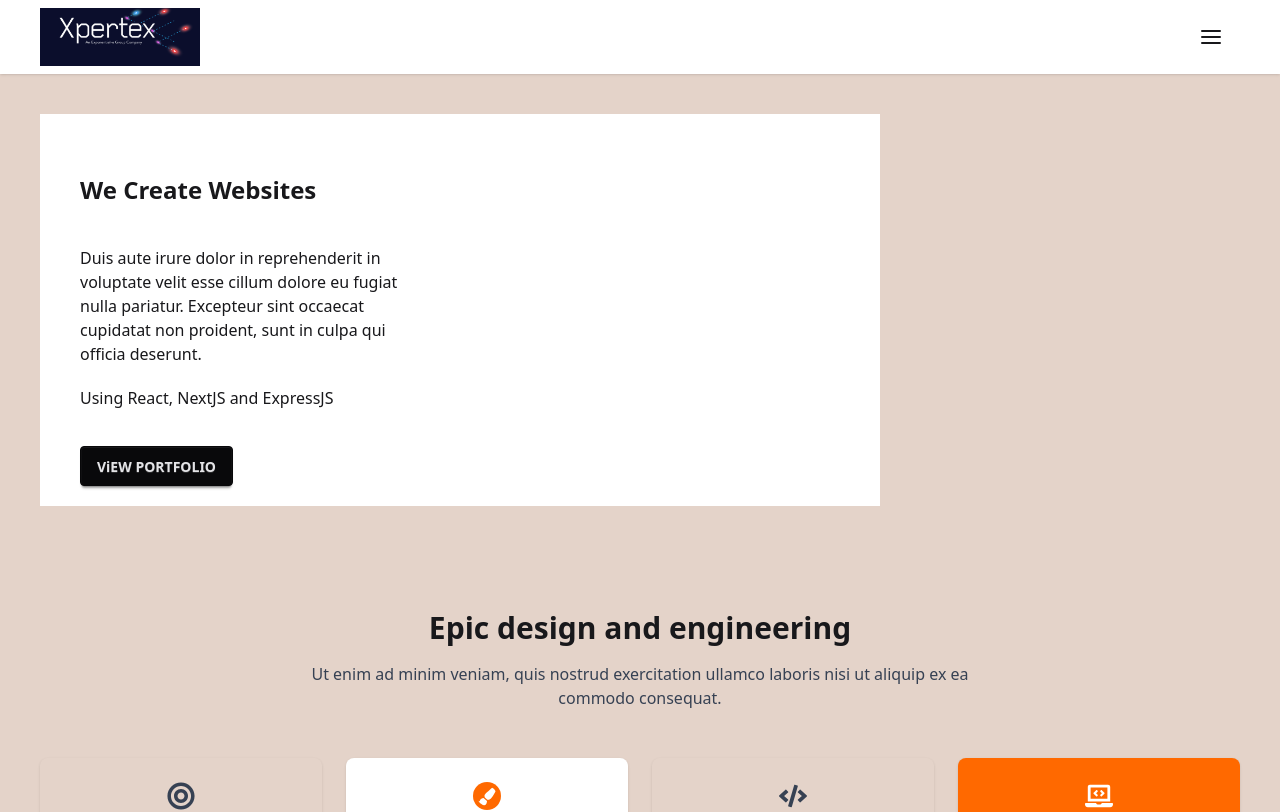
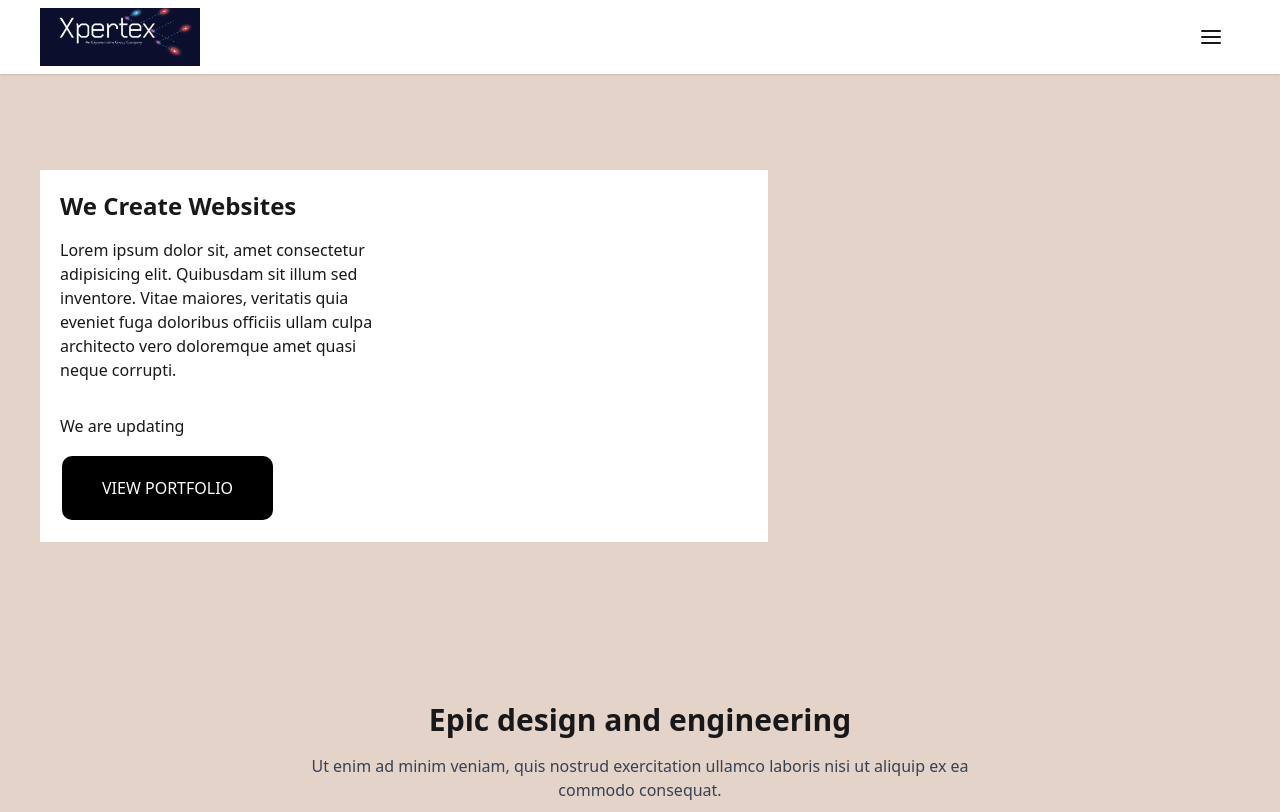
Before and after one commit to indrojitmondal/Xpertext-task, a React (Vite) app: page / in a window 1280 px wide. Shown: the top 812 px of the page. Built offline with nearby package versions, Linux system fonts and the light colour scheme.

Commit message:
Adding Banner

```diff
--- a/src/pages/Home/Banner.jsx
+++ b/src/pages/Home/Banner.jsx
@@ -1,30 +1,23 @@
 import React from 'react';
-import bannerImage from '../banner.jpg'; // Replace with your image
-
-
 
 const Banner = () => {
     return (
-        <div>
-            <section className="bg-[#e4d3c9] py-10 px-10">
-                 <div>
-                     <div className='  grid grid-cols-[70%_30%]'>
-                       <div className=' bg-white '>
-                         <div className='w-1/2 py-5 px-10'>
-                         <h2 className='text-2xl font-bold py-10'>We Create  Websites</h2>
-                       <p className=''>Duis aute irure dolor in reprehenderit in voluptate velit esse cillum dolore eu fugiat nulla pariatur.
-                        Excepteur sint occaecat cupidatat non proident, sunt in culpa qui officia deserunt.</p>
-                        <p className='py-5'>Using React, NextJS and ExpressJS</p>
-                       <button className='btn btn-neutral mt-4'>ViEW PORTFOLIO </button>
+        <div className='bg-[#e4d3c9] py-24   '>
 
-                         </div>
-                       </div>
-                       <div>
+            <div className='grid grid-cols-1 md:grid-cols-[60%_40%]'>
+                <div className=' bg-white ml-10 '>
 
-                       </div>
-                     </div>
-                 </div>
-            </section>
+                    <div className='w-1/2  p-5'>
+                    <h1 className='text-2xl font-bold '>We Create Websites</h1>
+                     <p className='py-4'>Lorem ipsum dolor sit, amet consectetur adipisicing elit. Quibusdam sit illum sed inventore. Vitae maiores, veritatis quia eveniet fuga doloribus officiis ullam culpa architecto vero doloremque amet quasi neque corrupti.</p>
+                     <p className='py-4'>We are updating</p>
+                     <button className='border-2 rounded-xl bg-black text-white px-10 py-5 uppercase'>View Portfolio</button>
+
+                    </div>
+
+                </div>
+            </div>
+
         </div>
     );
 };
```
